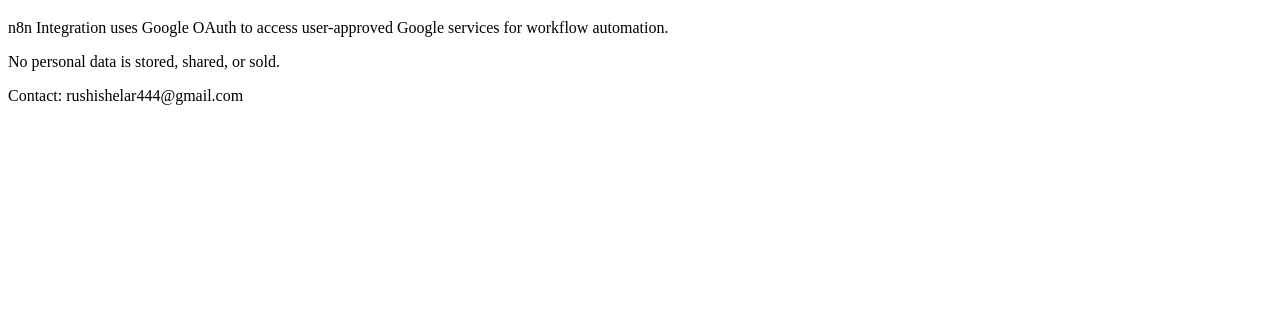
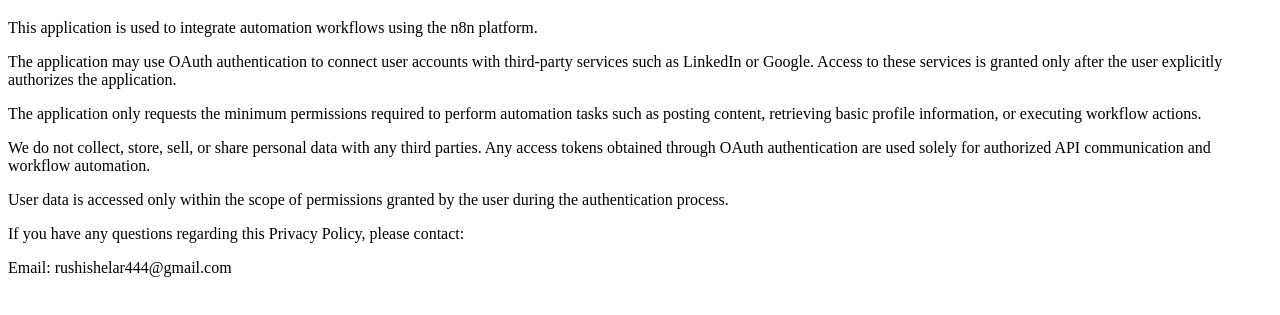
Before and after one commit to rushikesh3111/n8n-google-oauth, a plain HTML site: page privacy-policy.html in a window 1280 px wide. Shown: the part 61-376 px from the top of the page. Drawn offline with Linux system fonts and the light colour scheme.

Commit message:
Update privacy-policy.html

```diff
--- a/privacy-policy.html
+++ b/privacy-policy.html
@@ -1,22 +1,47 @@
 <!DOCTYPE html>
 <html>
 <head>
-  <title>Privacy  Policy</title>
+  <meta charset="UTF-8">
+  <title>Privacy Policy</title>
 </head>
 <body>
+
 <h1>Privacy Policy</h1>
 
 <p>
-    n8n Integration uses Google OAuth to access user-approved
-    Google services for workflow automation.
+This application is used to integrate automation workflows using the n8n platform.
 </p>
 
 <p>
-    No personal data is stored, shared, or sold.
+The application may use OAuth authentication to connect user accounts with
+third-party services such as LinkedIn or Google. Access to these services
+is granted only after the user explicitly authorizes the application.
 </p>
 
 <p>
-    Contact: rushishelar444@gmail.com
+The application only requests the minimum permissions required to perform
+automation tasks such as posting content, retrieving basic profile
+information, or executing workflow actions.
 </p>
+
+<p>
+We do not collect, store, sell, or share personal data with any third parties.
+Any access tokens obtained through OAuth authentication are used solely for
+authorized API communication and workflow automation.
+</p>
+
+<p>
+User data is accessed only within the scope of permissions granted by the user
+during the authentication process.
+</p>
+
+<p>
+If you have any questions regarding this Privacy Policy, please contact:
+</p>
+
+<p>
+Email: rushishelar444@gmail.com
+</p>
+
 </body>
 </html>
```
Lines whose indentation alone changed are shown as unchanged.
